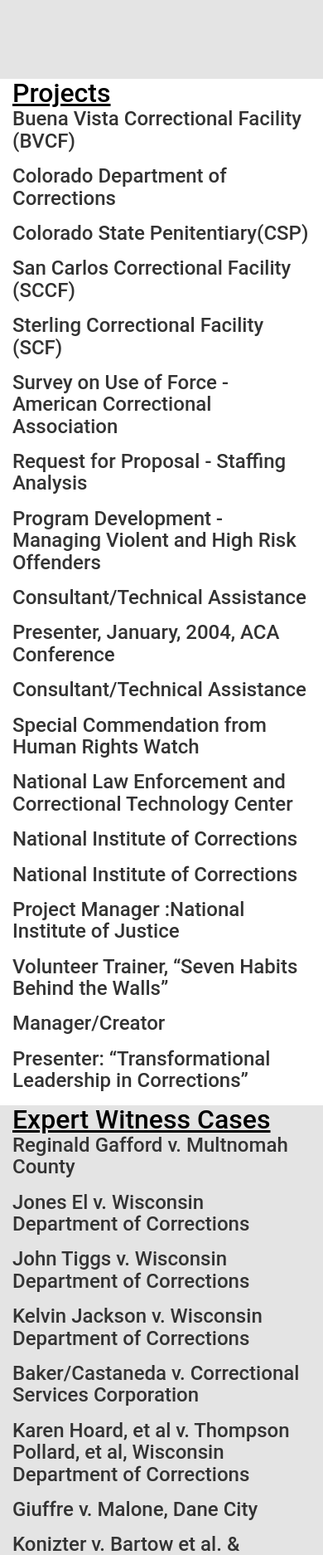
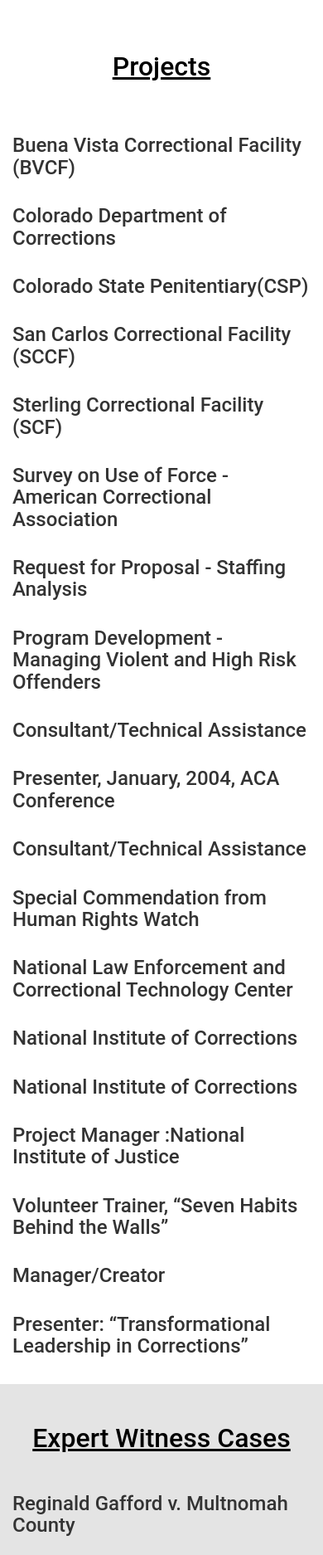
Before and after one commit to EpicBeard/ccsg, a PHP site: page /projects.php in a window 390 px wide. Shown: the part 1347-3221 px from the top of the page at 83% size. Run offline with PHP 8.4, Linux system fonts and the light colour scheme; some libraries are stand-ins or nearby versions.

Commit message:
Projects
Projects page responsive;
changed background and color of text on LI drop downs

```diff
--- a/corgroup.css
+++ b/corgroup.css
@@ -116,6 +116,27 @@ table {
 /*=======================end of Home===================*/
 
 /*=======================PROJECTS===================*/
+
+.expert-list {
+    padding-top: 3em;
+}
+
+.expert-list ul {
+    margin-top: 3em;
+}
+
+.publications-list {
+    padding-top: 3em;
+}
+
+.publications-list ul {
+    margin-top: 3em;
+}
+
+.project-list ul {
+    margin-top: 3em;
+}
+
 #project-image {
     width: auto;
     max-width: 100%;
@@ -166,7 +187,6 @@ table {
     width: 60%;
     height: 5em;
     margin-left: 20%;
-    /*margin-top: 3em;*/
     background-image: url("../img/expert-button.jpg");
     background-repeat: no-repeat;
     background-size: cover;
@@ -194,7 +214,14 @@ table {
 }
 
 #projects li{
-    margin-bottom: 1em;
+    margin-bottom: 2em;
+}
+
+#projects li p {
+    background-color: #373737;
+    border-radius: .25em;
+    padding: .25em;
+    color: #fff;
 }
 
 #projects h3 {
@@ -206,6 +233,7 @@ table {
 .gray-back {
     background-color: #e4e4e4;
 }
+
 /*=======================end of PROJECTS===================*/
 
 
@@ -293,6 +321,34 @@ table {
         margin-left: 10%;
         width: 85%;
     }
+    /*                  projects                    */
+    .project-info {
+        margin-left: 1em;
+    }
+    #project-button {
+        margin-top: 2em;
+        margin-bottom: 1em;
+    }
+    #expert {
+        margin-top: 1em;
+        margin-bottom: 1em;
+    }
+    #publications {
+        margin-top: 1em;
+        margin-bottom: 2em;
+    }
+    #project-h2 {
+        text-align: center;
+    }
+    .publications-list {
+        text-align: center;
+    }
+    .publications-list ul {
+        text-align: left;
+    }
+    #projects li {
+        margin-top: 1.75em;
+    }
 }
 
 @media all and (max-width: 480px) {
@@ -319,4 +375,32 @@ table {
         margin-left: 1.25em;
         width: 95%;
     }
+    /*                  projects                    */
+    .project-info {
+        margin-left: 1em;
+    }
+    #project-button {
+        margin-top: 2em;
+        margin-bottom: 1em;
+    }
+    #expert {
+        margin-top: 1em;
+        margin-bottom: 1em;
+    }
+    #publications {
+        margin-top: 1em;
+        margin-bottom: 2em;
+    }
+    #project-h2 {
+        text-align: center;
+    }
+    .publications-list {
+        text-align: center;
+    }
+    .publications-list ul {
+        text-align: left;
+    }
+    #projects li {
+        margin-top: 1.75em;
+    }
 }
--- a/projects.php
+++ b/projects.php
@@ -70,9 +70,11 @@
         <a href="#publication-list"><button id="publications">Publications</button></a>
     </div>
 
+<a name="projects-list"></a>
+
 <div class="container">
     <div class="project-list">
-        <a name="projects-list" class="robot" id="project-h2"><h2>Projects</h2></a>
+        <h2 class="robot" id="project-h2">Projects</h2>
         <script src="https://ajax.googleapis.com/ajax/libs/jquery/2.1.1/jquery.min.js"></script>
         <ul id="projects">
         <li>
@@ -278,6 +280,8 @@
                 for an eight week series.</p></div>
         </li>
 
+            <a name="expert-witness"></a>
+
         <li>
             <h3>Manager/Creator</h3>
 
@@ -299,10 +303,11 @@
     </div>
 </div>
 
+
     <div class="project-buttons">
         <div class="expert-list container">
-            <a class="robot" id="project-h2" name="expert-witness"><h2>Expert Witness Cases</h2></a>
-            <ul id="projects">
+            <a class="robot" id="project-h2"><h2>Expert Witness Cases</h2></a>
+            <ul class="expert-white" id="projects">
 
                 <li>
                     <h3>Reginald Gafford v. Multnomah County</h3>
@@ -482,6 +487,8 @@
                         the assault. Acting as expert witness on behalf of the plaintiffs. Case status unknown.</p></div>
                 </li>
 
+                <a name="publication-list"></a>
+
                 <li>
                     <h3>Carrero v. Grayson Robinson</h3>
 
@@ -520,9 +527,11 @@
         </div>
     </div>
 
+
+
 <div class="container">
     <div class="publications-list">
-        <h2><a class="robot" id="project-h2" name="publication-list">Publications</a></h2>
+        <h2><a class="robot" id="project-h2">Publications</a></h2>
         <ul id="projects">
 
             <li>
```
